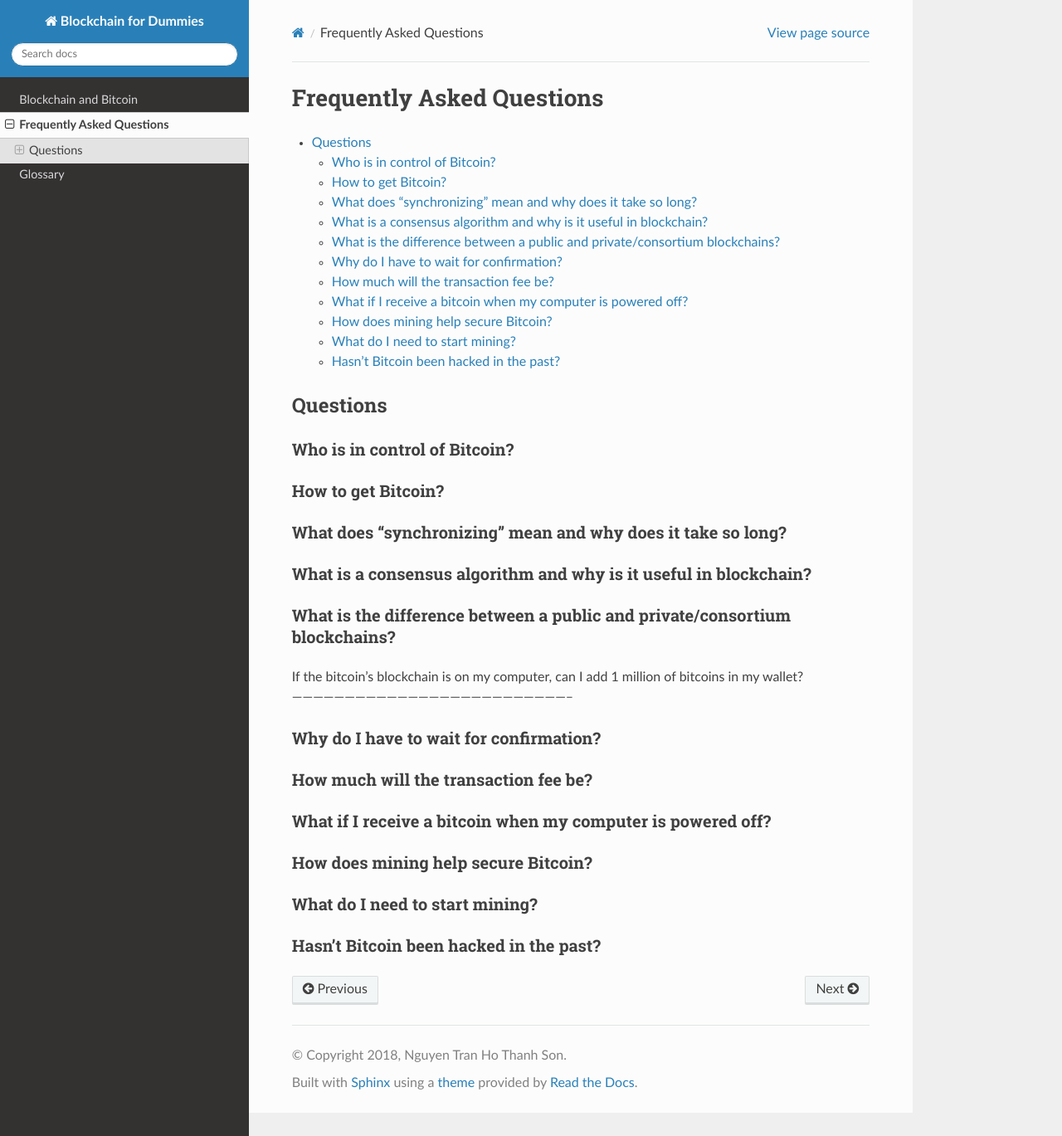
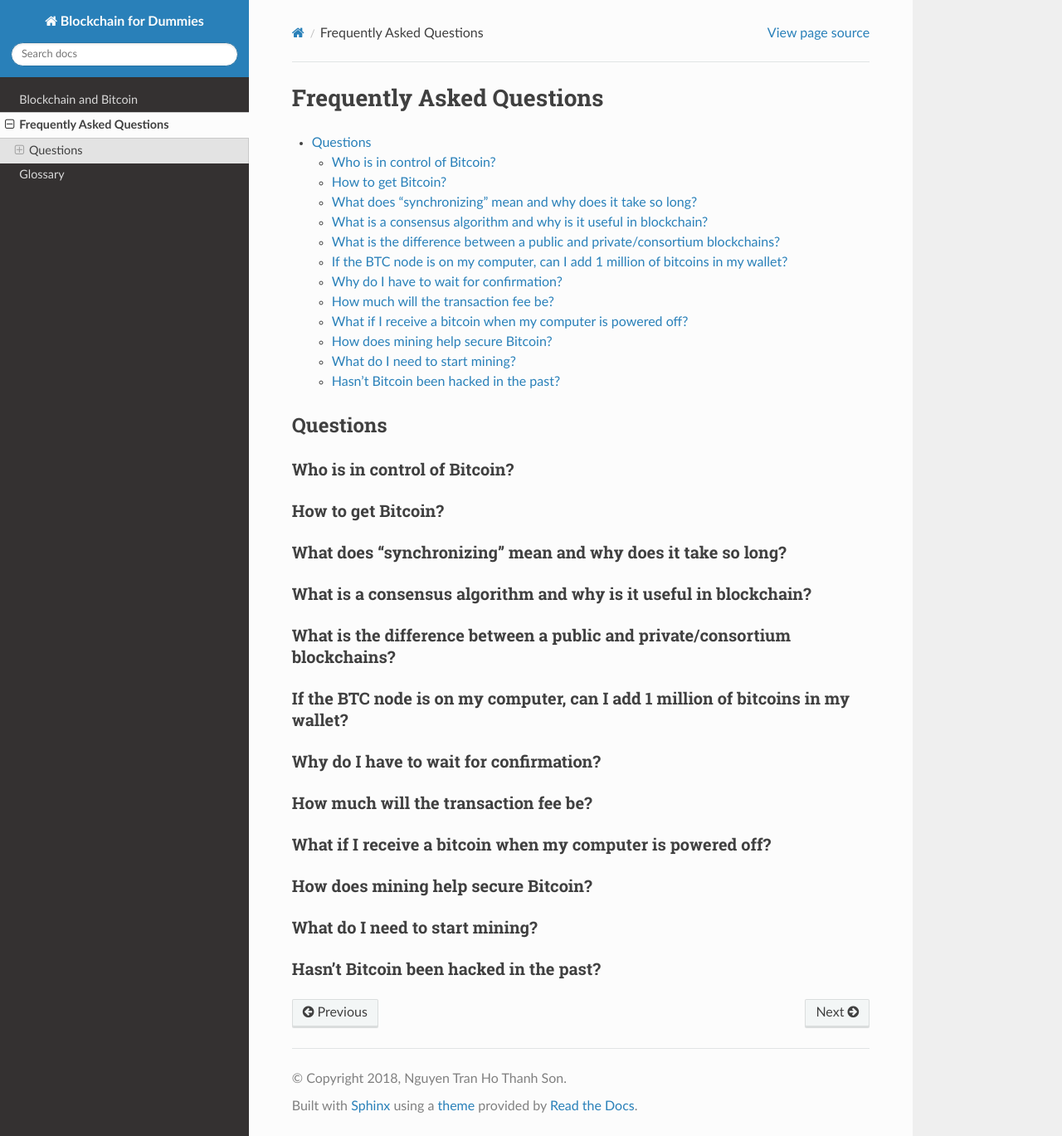
Before and after one commit to nthtson/blockchain-for-dummies, a Sphinx documentation site: the page built from docs/frequently-asked-questions/faq.rst, in a window 1280 px wide and 1369 px high. Shown: the whole window at 83% size. Built offline with Sphinx 7.4.7 and the Read the Docs theme 2.0.0, drawn with Linux system fonts in a browser that asks for light colours.

Commit message:
modified questions

```diff
--- a/docs/frequently-asked-questions/faq.rst
+++ b/docs/frequently-asked-questions/faq.rst
@@ -24,8 +24,7 @@
 What is the difference between a public and private/consortium blockchains?
 --------------------------------------------------------------------------------
 
-If the bitcoin’s blockchain is on my computer,
-can I add 1 million of bitcoins in my wallet?
+If the BTC node is on my computer, can I add 1 million of bitcoins in my wallet?
 --------------------------------------------------------------------------------
 
 Why do I have to wait for confirmation?
```
Also changed, not shown: 7 other files.
